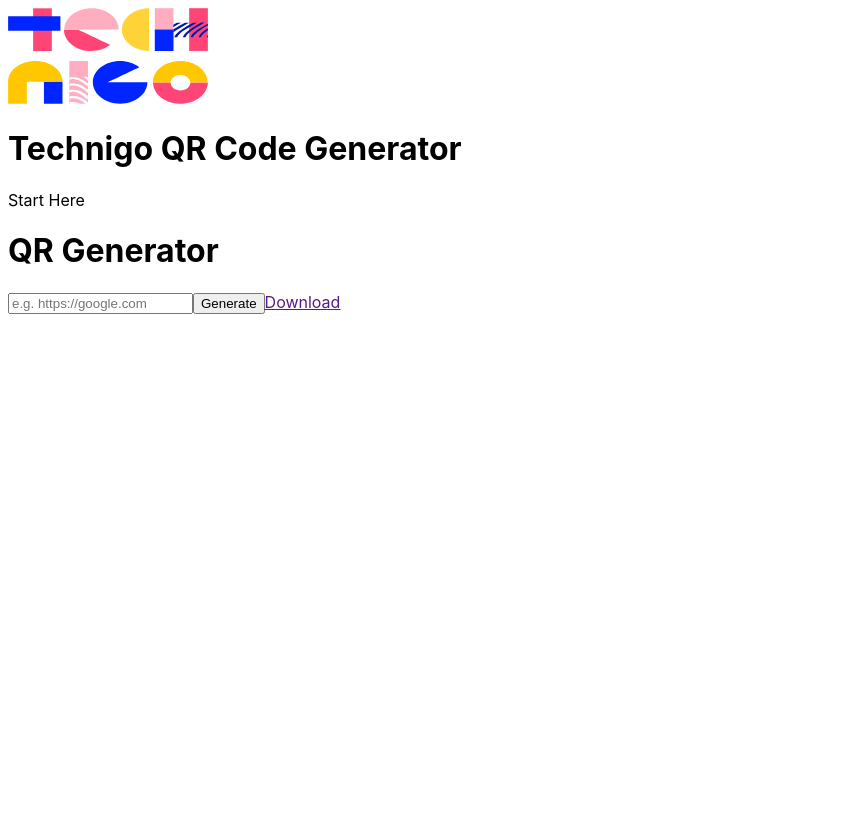
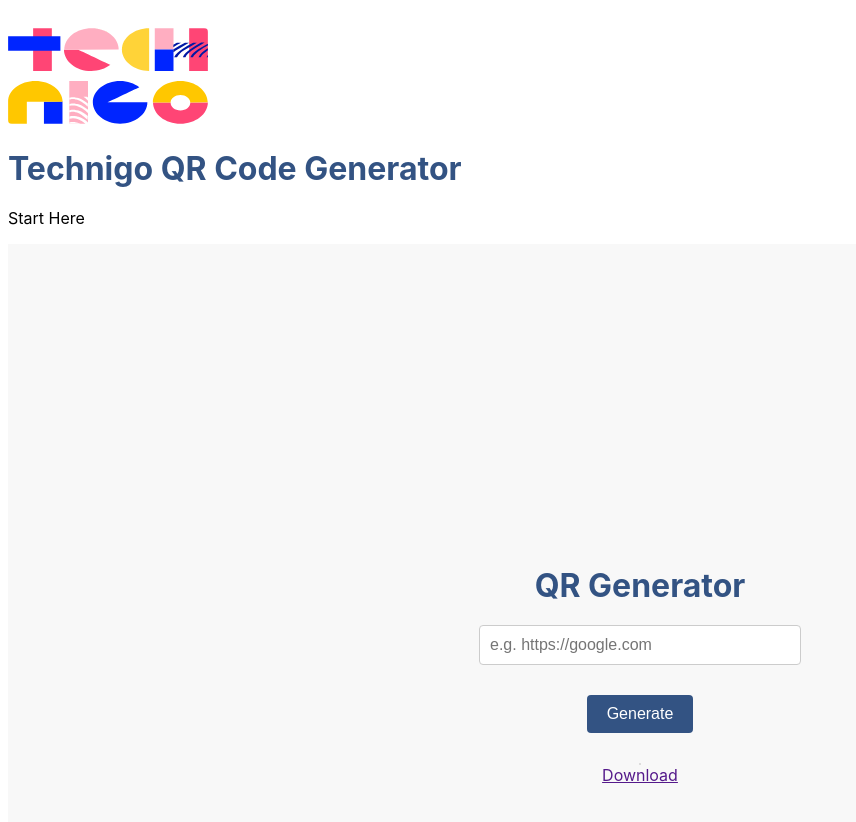
Before and after one commit to Technigo/project-custom-hooks-qr-code-generator-vite, a React (Vite) app: page / in a window 1280 px wide. Shown: the top 822 px of the page, without its empty margins (0-856 px from the left). Before the commit the page ends 800 px from the top, so only its background shows below. Built offline with nearby package versions, Linux system fonts and the light colour scheme.

Commit message:
started with the codes from youtube vid

```diff
--- a/src/index.css
+++ b/src/index.css
@@ -7,7 +7,7 @@
   -moz-osx-font-smoothing: grayscale;
 }
 
-/* .app {
+.app {
   display: flex;
   flex-direction: column;
   align-items: center;
@@ -51,7 +51,7 @@
   max-width: 300px;
   border: 1px solid #ccc;
   border-radius: 4px;
-} */
+}
 
 img.logo {
   border: none;
```
